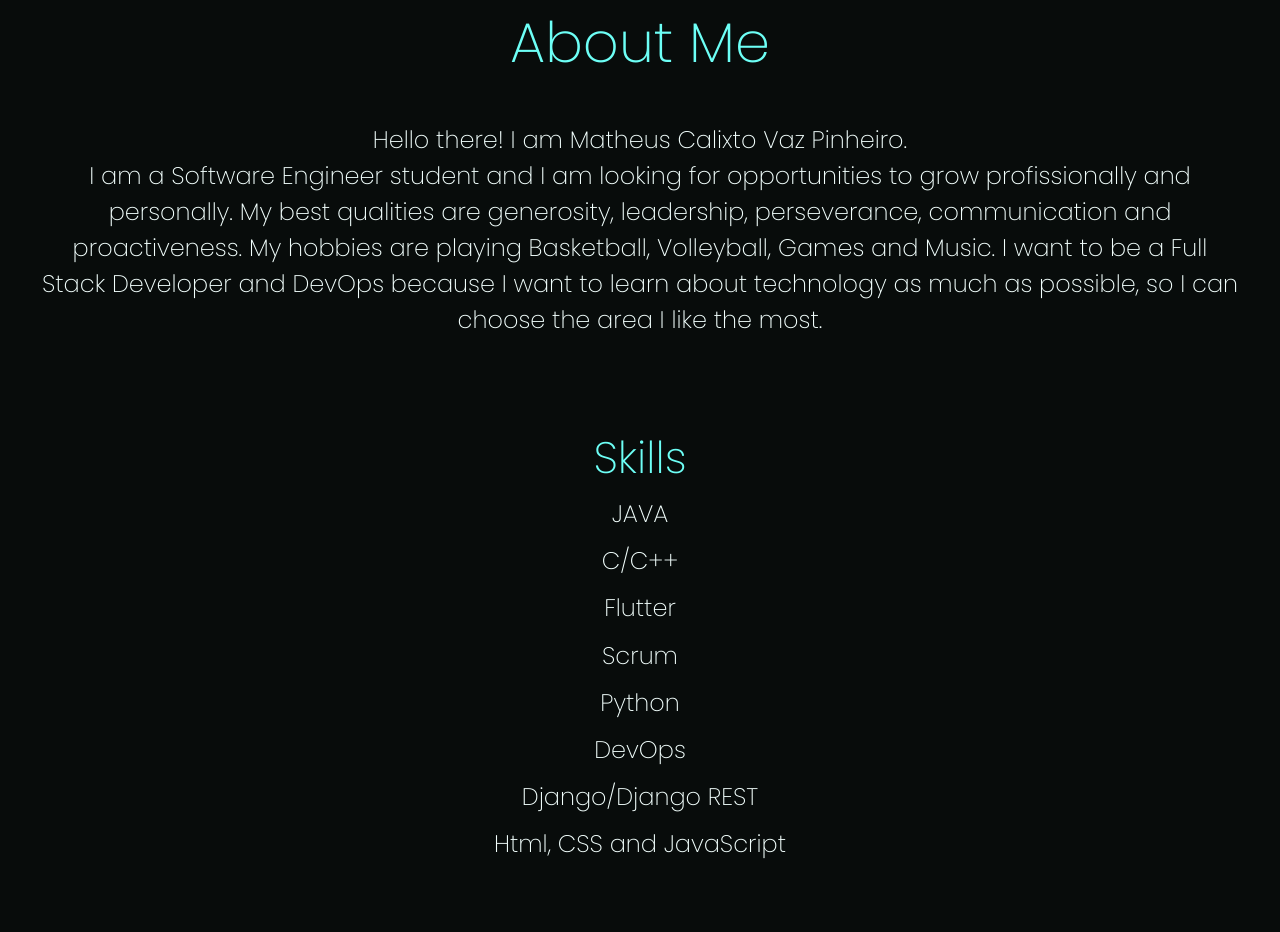
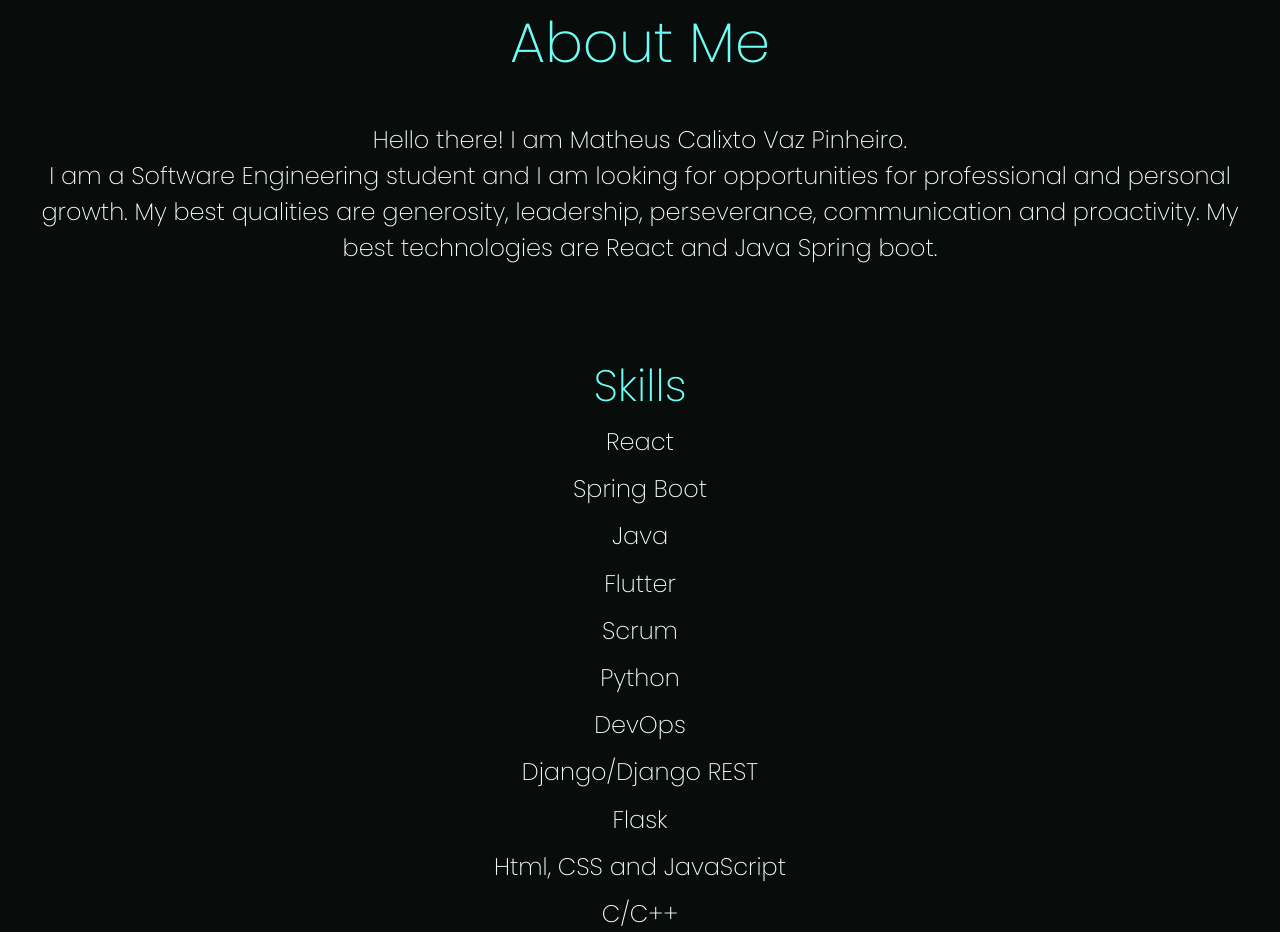
Before and after one commit to matheuscvp/matheuscvp, a plain HTML site: page site/index.html in a window 1280 px wide. Shown: the part 1120-2052 px from the top of the page. Drawn offline with nearby package versions, Linux system fonts and the light colour scheme.

Commit message:
updating my site

```diff
--- a/site/index.html
+++ b/site/index.html
@@ -75,12 +75,10 @@
                     As vezes é um pouco desorganizado, mas ele se atenta em melhorar cada vez mais e entregar o que lhe é proposto.
                     É uma pessoa divertida e de fácil convivência e confiança.-->
                     Hello there! I am Matheus Calixto Vaz Pinheiro.<br>
-                    I am a Software Engineer student and I am looking for opportunities
-                    to grow profissionally and personally. My best qualities are generosity,
-                    leadership, perseverance, communication and proactiveness.
-                    My hobbies are playing Basketball, Volleyball, Games and Music.
-                    I want to be a Full Stack Developer and DevOps because I want to learn about technology as much as possible,
-                    so I can choose the area I like the most.
+                    I am a Software Engineering student and I am looking for
+                    opportunities for professional and personal growth. My best qualities
+                    are generosity, leadership, perseverance, communication and
+                    proactivity. My best technologies are React and Java Spring boot.
                 </p>
         </div>
     </section>
@@ -90,14 +88,17 @@
             <h3 class="blue">Skills</h3>
         </div>
         <div class="skills-body">
-            <h5>JAVA</h5>
-            <h5>C/C++</h5>
+            <h5>React</h5>
+            <h5>Spring Boot</h5>
+            <h5>Java</h5>
             <h5>Flutter</h5>
             <h5>Scrum</h5>
             <h5>Python</h5>
             <h5>DevOps</h5>
             <h5>Django/Django REST</h5>
+            <h5>Flask</h5>
             <h5>Html, CSS and JavaScript</h5>
+            <h5>C/C++</h5>
         </div>
     </section>
 
@@ -118,7 +119,7 @@
     <section class="contacts mt-ttt" id="section-04">
         <div class="contacts-text">
             <h2 class="blue">Contacts</h2>
-            <h4  class="mt-3">Matheuscvp12@gmail.com</h4>
+            <a href="mailto:matheuscvp12@gmail.com"><h4 class="mt-3">Matheuscvp12@gmail.com</h4></a>
             <a href="https://github.com/matheuscvp" target="blank"><h4 class="mt-2">Github</h4></a>
             <a href="https://www.linkedin.com/in/matheus-pinheiro-60604b97/" target="blank"><h4 class="mt-2">Linkedin</h4></a>
             <a href="https://t.me/Matheus_Pinheiro" target="blank"><h4 class="mt-2 mb-9">Telegram</h4></a>
```
